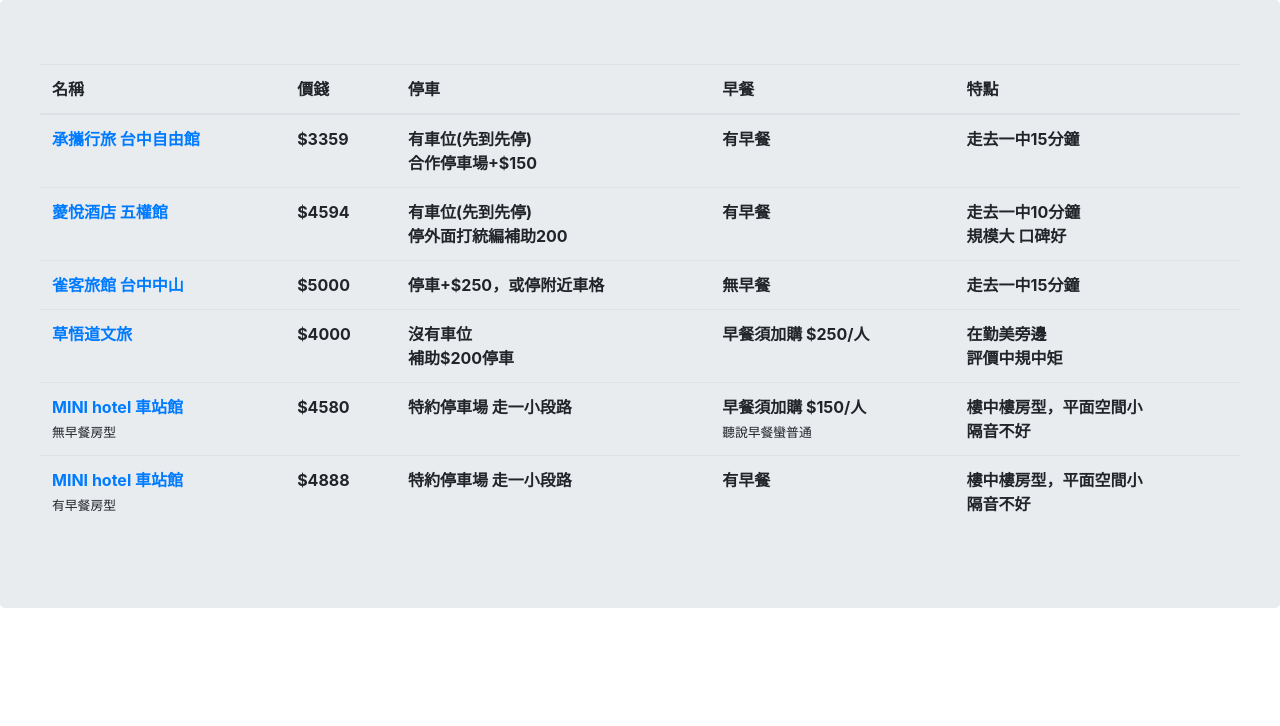
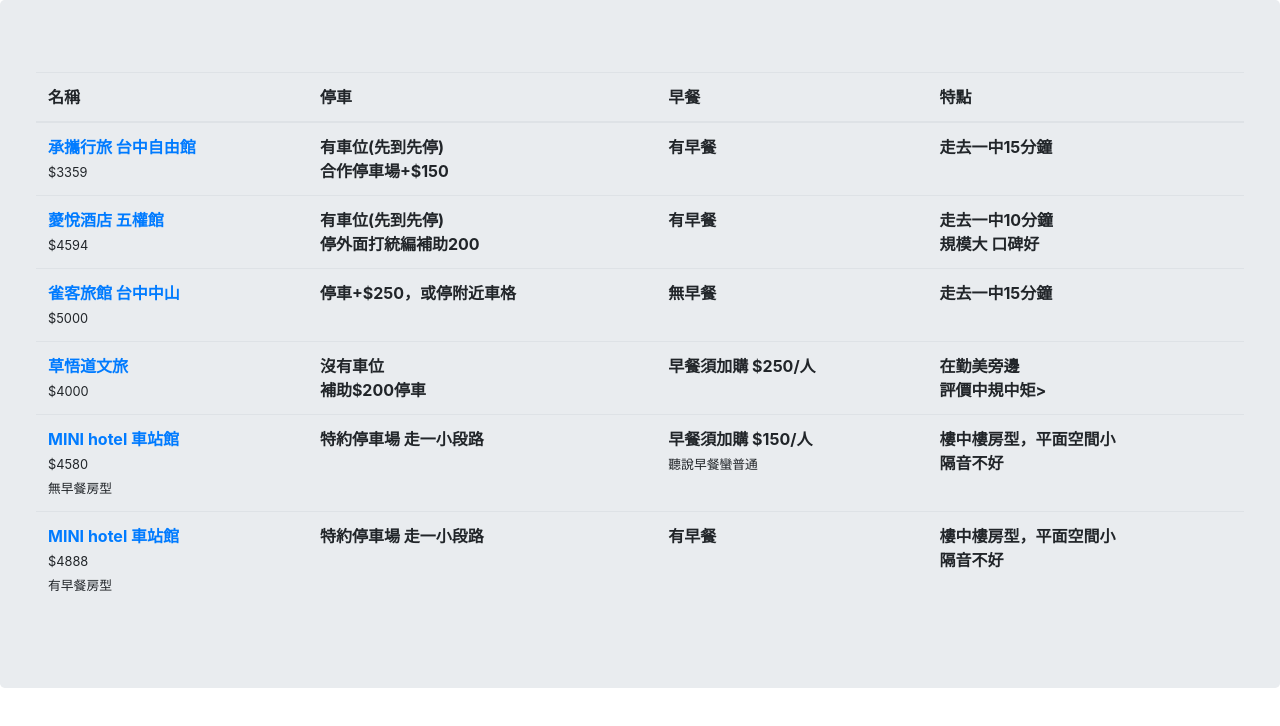
Before and after one commit to ChenHT0213/HTML5-class, a plain HTML site: page src/0218_TChotel.html in a window 1280 px wide. Drawn offline with nearby package versions, Linux system fonts and the light colour scheme.

Commit message:
Update 0218_TChotel.html

```diff
--- a/src/0218_TChotel.html
+++ b/src/0218_TChotel.html
@@ -13,12 +13,11 @@
 
 <body>
     <div class="jumbotron">
-        <div class="my-ˇ mx-2">
+        <div class="my-2 mx-1">
             <table class="table table-hover">
                 <thead>
                     <tr>
                         <th>名稱</th>
-                        <th>價錢</th>
                         <th>停車</th>
                         <th>早餐</th>
                         <th>特點</th>
@@ -29,9 +28,9 @@
                         <th>
                             <a href="https://www.agoda.com/zh-tw/moving-star-hotel/hotel/taichung-tw.html?finalPriceView=1&isShowMobileAppPrice=false&cid=1891452&numberOfBedrooms=&familyMode=false&adults=4&children=0&rooms=1&maxRooms=0&checkIn=2023-02-18&isCalendarCallout=false&childAges=&numberOfGuest=0&missingChildAges=false&travellerType=3&showReviewSubmissionEntry=false&currencyCode=TWD&isFreeOccSearch=false&tag=c69f9e00-5baa-46ee-a8a5-bd3c8376bda3&isCityHaveAsq=false&tspTypes=1,1&los=1&searchrequestid=b6fe70cb-c71a-43ff-bcee-a956221dc6b1">
                             承攜行旅 台中自由館
-                            </a>
+                            </a><br>
+                            <small>$3359</small>
                         </th>
-                        <th>$3359</th>
                         <th>有車位(先到先停)<br>合作停車場+$150</th>
                         <th>有早餐</th>
                         <th>走去一中15分鐘</th>
@@ -40,9 +39,9 @@
                         <th>
                             <a href="https://www.agoda.com/zh-tw/inhouse-hotel-grand/hotel/taichung-tw.html?finalPriceView=1&isShowMobileAppPrice=false&cid=1891452&numberOfBedrooms=&familyMode=false&adults=4&children=0&rooms=1&maxRooms=0&checkIn=2023-02-18&isCalendarCallout=false&childAges=&numberOfGuest=0&missingChildAges=false&travellerType=3&showReviewSubmissionEntry=false&currencyCode=TWD&isFreeOccSearch=false&tag=c69f9e00-5baa-46ee-a8a5-bd3c8376bda3&isCityHaveAsq=false&los=1&searchrequestid=9f5138d1-31e7-450b-bc55-3280c41ba717">
                                 薆悅酒店 五權館
-                            </a>
+                            </a><br>
+                            <small>$4594</small>
                         </th>
-                        <th>$4594</th>
                         <th>有車位(先到先停)<br>停外面打統編補助200</th>
                         <th>有早餐</th>
                         <th>走去一中10分鐘<br>規模大 口碑好</th>
@@ -51,9 +50,9 @@
                         <th>
                             <a href="https://www.agoda.com/zh-tw/petrichor-hotel_4/hotel/taichung-tw.html?finalPriceView=1&isShowMobileAppPrice=false&cid=1891452&numberOfBedrooms=&familyMode=false&adults=4&children=0&rooms=1&maxRooms=0&checkIn=2023-02-18&isCalendarCallout=false&childAges=&numberOfGuest=0&missingChildAges=false&travellerType=3&showReviewSubmissionEntry=false&currencyCode=TWD&isFreeOccSearch=false&tag=c69f9e00-5baa-46ee-a8a5-bd3c8376bda3&isCityHaveAsq=false&los=1&searchrequestid=22792264-36fe-4c7f-8e65-2e0591795679">
                                 雀客旅館 台中中山
-                            </a>
+                            </a><br>
+                            <small>$5000</small>
                         </th>
-                        <th>$5000</th>
                         <th>停車+$250，或停附近車格</th>
                         <th>無早餐</th>
                         <th>走去一中15分鐘</th>
@@ -62,21 +61,20 @@
                         <th>
                             <a href="https://www.agoda.com/zh-tw/calligraphy-greenway-hotel/hotel/taichung-tw.html?finalPriceView=1&isShowMobileAppPrice=false&cid=1891452&numberOfBedrooms=&familyMode=false&adults=4&children=0&rooms=1&maxRooms=0&checkIn=2023-02-18&isCalendarCallout=false&childAges=&numberOfGuest=0&missingChildAges=false&travellerType=3&showReviewSubmissionEntry=false&currencyCode=TWD&isFreeOccSearch=false&tag=c69f9e00-5baa-46ee-a8a5-bd3c8376bda3&isCityHaveAsq=false&tspTypes=7&los=1&searchrequestid=22792264-36fe-4c7f-8e65-2e0591795679">
                                 草悟道文旅
-                            </a>
+                            </a><br>
+                            <small>$4000</small>
                         </th>
-                        <th>$4000</th>
                         <th>沒有車位<br>補助$200停車</th>
                         <th>早餐須加購 $250/人</th>
-                        <th>在勤美旁邊<br>評價中規中矩</th>
+                        <th>在勤美旁邊<br>評價中規中矩></th>
                     </tr>
                     <tr>
                         <th>
                             <a href="https://www.booking.com/hotel/tw/mini-hotels-tai-zhong-huo-che-zhan-guan.zh-tw.html?aid=367380&label=feng-jia-shang-lu-4Y02GMWggV0E7Xf_QcORlwS624534916446%3Apl%3Ata%3Ap1%3Ap2%3Aac%3Aap%3Aneg%3Afi%3Atiaud-1929631082308%3Akwd-594051737924%3Alp9040380%3Ali%3Adec%3Adm%3Appccp%3DUmFuZG9tSVYkc2RlIyh9Ydj4ck6nIj5Y07FlrAXlavA&sid=d2ff06dffdcb409c560cafea3d4bebcc&all_sr_blocks=310901505_334896247_0_2_0;checkin=2023-02-18;checkout=2023-02-19;dest_id=-2637824;dest_type=city;dist=0;group_adults=4;group_children=0;hapos=1;highlighted_blocks=310901505_334896247_0_2_0;hpos=1;matching_block_id=310901505_334896247_0_2_0;no_rooms=1;req_adults=4;req_children=0;room1=A%2CA%2CA%2CA;sb_price_type=total;sr_order=popularity;sr_pri_blocks=310901505_334896247_0_2_0__412200;srepoch=1676191073;srpvid=07863caf637e0322;type=total;ucfs=1&#hotelTmpl">
                                 MINI hotel 車站館
                             </a><br>
-                            <small>無早餐房型</small>
+                            <small>$4580<br>無早餐房型</small>
                         </th>
-                        <th>$4580</th>
                         <th>特約停車場 走一小段路</th>
                         <th>早餐須加購 $150/人<br><small>聽說早餐蠻普通</small></th>
                         <th>樓中樓房型，平面空間小<br>隔音不好</th>
@@ -86,9 +84,8 @@
                             <a href="https://www.booking.com/hotel/tw/mini-hotels-tai-zhong-huo-che-zhan-guan.zh-tw.html?aid=367380&label=feng-jia-shang-lu-4Y02GMWggV0E7Xf_QcORlwS624534916446%3Apl%3Ata%3Ap1%3Ap2%3Aac%3Aap%3Aneg%3Afi%3Atiaud-1929631082308%3Akwd-594051737924%3Alp9040380%3Ali%3Adec%3Adm%3Appccp%3DUmFuZG9tSVYkc2RlIyh9Ydj4ck6nIj5Y07FlrAXlavA&sid=d2ff06dffdcb409c560cafea3d4bebcc&all_sr_blocks=310901505_334896247_0_2_0;checkin=2023-02-18;checkout=2023-02-19;dest_id=-2637824;dest_type=city;dist=0;group_adults=4;group_children=0;hapos=1;highlighted_blocks=310901505_334896247_0_2_0;hpos=1;matching_block_id=310901505_334896247_0_2_0;no_rooms=1;req_adults=4;req_children=0;room1=A%2CA%2CA%2CA;sb_price_type=total;sr_order=popularity;sr_pri_blocks=310901505_334896247_0_2_0__412200;srepoch=1676191073;srpvid=07863caf637e0322;type=total;ucfs=1&#hotelTmpl">
                                 MINI hotel 車站館
                             </a><br>
-                            <small>有早餐房型</small>
+                            <small>$4888<br>有早餐房型</small>
                         </th>
-                        <th>$4888</th>
                         <th>特約停車場 走一小段路</th>
                         <th>有早餐</th>
                         <th>樓中樓房型，平面空間小<br>隔音不好</th>
```
